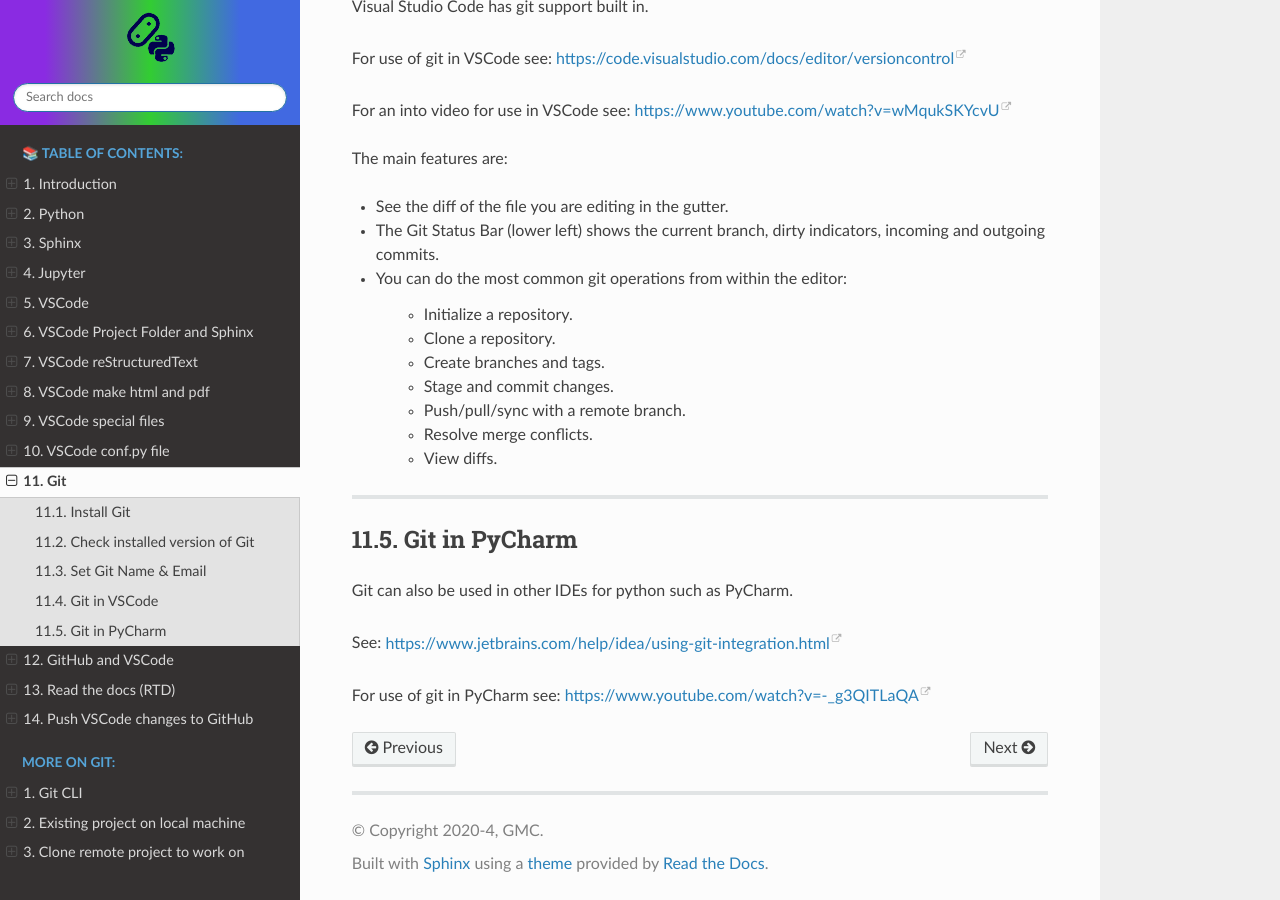
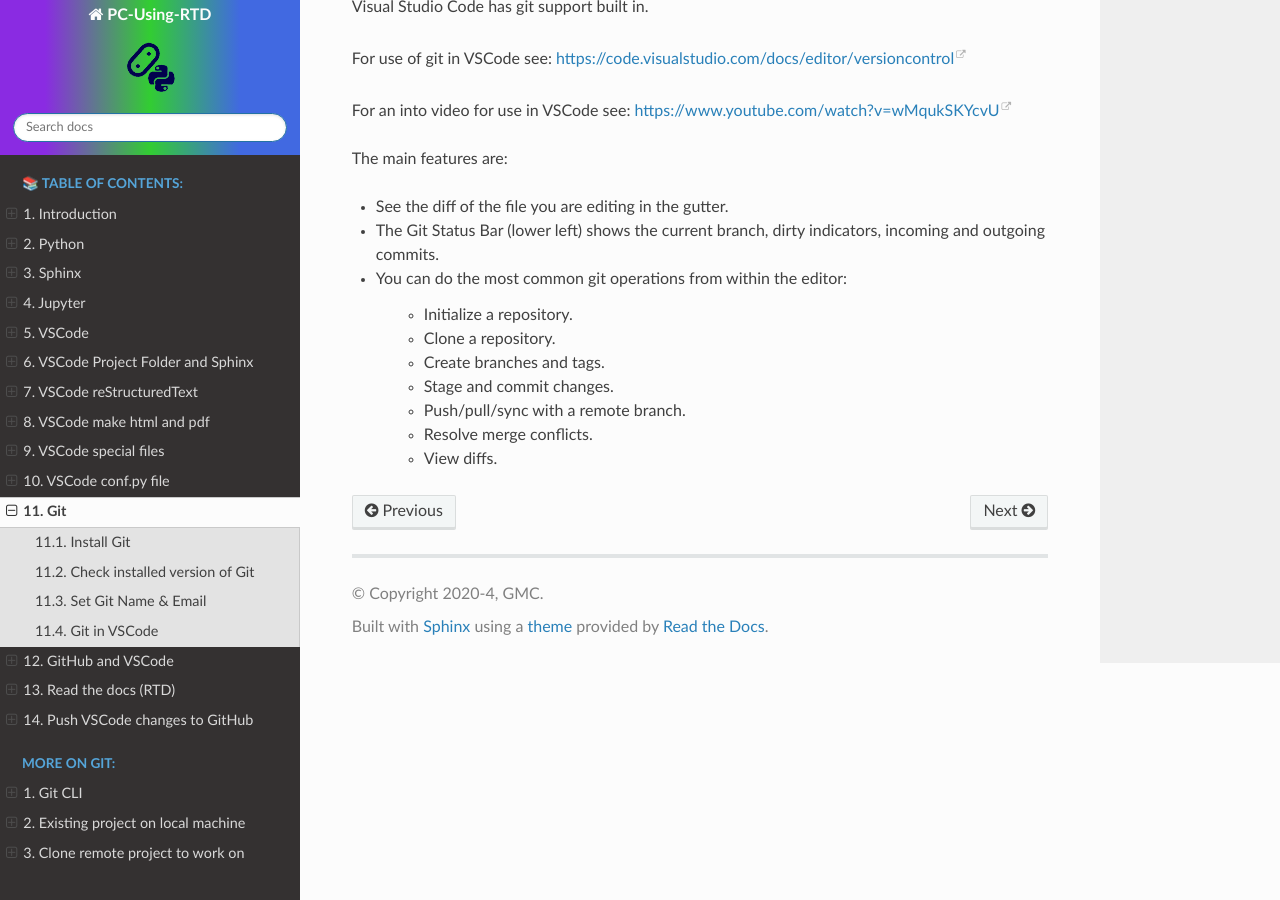
Before and after one commit to gmc-code/PC-using-RTD, a Sphinx documentation site: the page built from docs/setup/Git.rst, in a window 1280 px wide and 900 px high, scrolled down 1412 px. Built offline with Sphinx 7.4.7 and the Read the Docs theme 2.0.0, drawn with Linux system fonts in a browser that asks for light colours.

Commit message:
remove other info

```diff
--- a/docs/setup/Git.rst
+++ b/docs/setup/Git.rst
@@ -79,15 +79,3 @@
     * Push/pull/sync with a remote branch.
     * Resolve merge conflicts.
     * View diffs.
-
-
-----
-
-Git in PyCharm
-------------------------------
-
-Git can also be used in other IDEs for python such as PyCharm.
-
-See: https://www.jetbrains.com/help/idea/using-git-integration.html
-
-For use of git in PyCharm see: https://www.youtube.com/watch?v=-_g3QITLaQA
```
